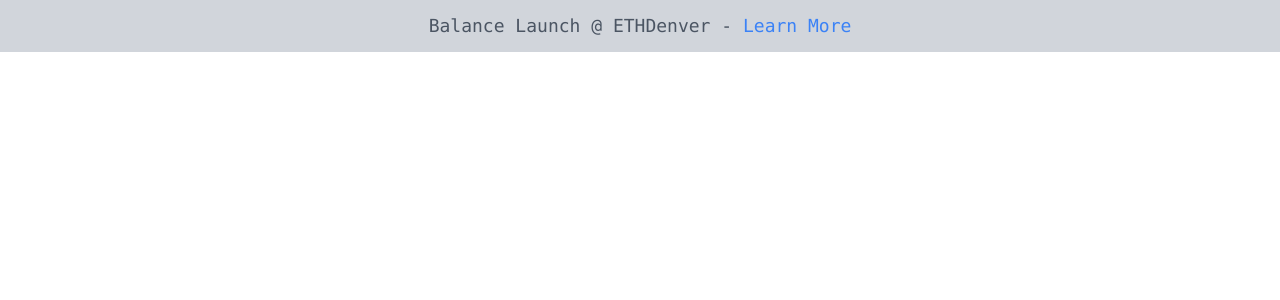
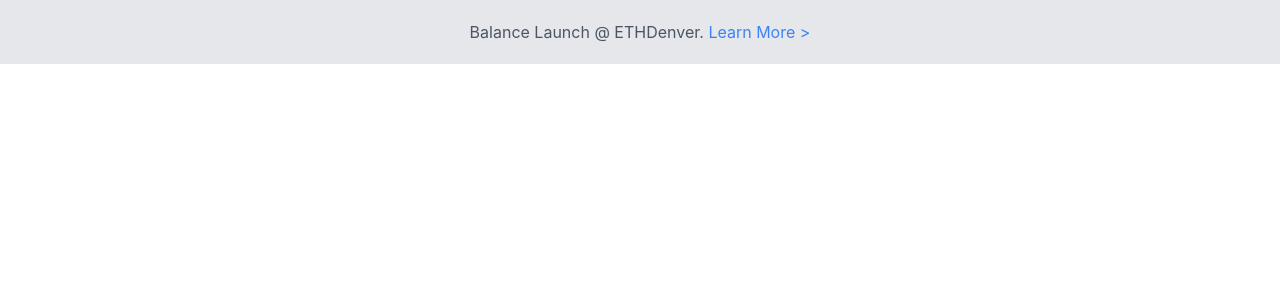
Before and after one commit to balance-io/home, a Next.js app: page /components/announcement in a window 1280 px wide. Shown: the top 300 px of the page. Built offline with nearby package versions, Linux system fonts and the light colour scheme.

Commit message:
announcement bar

```diff
--- a/pages/components/announcement.jsx
+++ b/pages/components/announcement.jsx
@@ -1,7 +1,7 @@
 export default function Announcement() {
     return (
-        <div className="flex pt-3 p-3 bg-gray-300 w-screen justify-center">
-            <a className="text-gray-600 text-lg font-mono cursor-pointer">Balance Launch @ ETHDenver - <a className="text-blue-500 hover:text-blue-700">Learn More</a></a>
+        <div className="flex pt-5 p-5 bg-gray-200 w-screen justify-center">
+            <a className="text-gray-600 text-rg">Balance Launch @ ETHDenver. <a href="/" className="text-blue-500 hover:text-blue-700">Learn More ></a></a>
         </div>
 
     );
```
